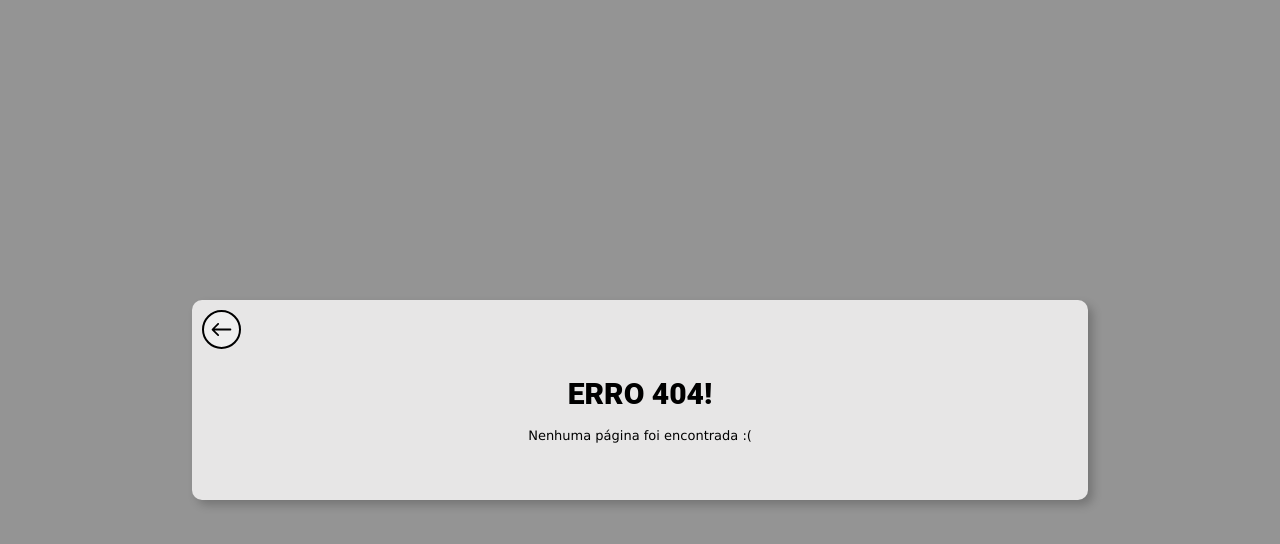
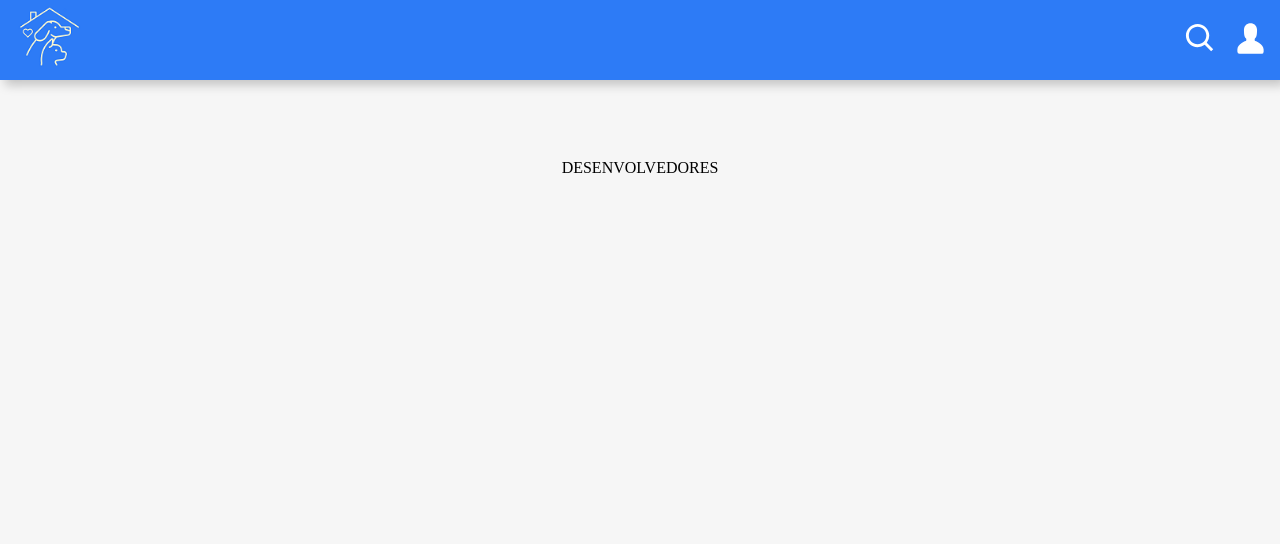
Before and after one commit to dudagiglioli/adotalp--web, a React (Create React App) app: page /desenvolvedores in a window 1280 px wide. Before the commit this address had no page. Shown: the top 544 px of the page. Built offline with nearby package versions, Linux system fonts and the light colour scheme.

Commit message:
Desenvolvedores is scripting...

```diff
--- a/src/components/Footer/Footer.module.scss
+++ b/src/components/Footer/Footer.module.scss
@@ -78,6 +78,7 @@
     &__text{
         color: white;
         font-family: 'Zeyada', cursive;
+        text-decoration: none;
     }
 }
 .button svg{
--- a/src/components/Footer/footer.tsx
+++ b/src/components/Footer/footer.tsx
@@ -1,6 +1,7 @@
 import styles from "./Footer.module.scss";
 import logo from "../../assets/logo.png";
 import { BiCommentError, BiCode } from "react-icons/bi";
+import { Link } from "react-router-dom";
 
 export default function Footer() {
     return (
@@ -22,10 +23,12 @@ export default function Footer() {
                         </h1>
                     </div>
                     <div className={styles.boxButton}>
-                        <div className={styles.button}>
-                            <BiCode size={"25px"} />
-                            <h1 className={styles.button__text}> Desenvolvedores </h1>
-                        </div>
+                        <Link to={"/desenvolvedores"}>
+                            <div className={styles.button}>
+                                <BiCode size={"25px"} />
+                                <h1 className={styles.button__text}> Desenvolvedores </h1>
+                            </div>
+                        </Link>
                         <div className={styles.button}>
                             <BiCommentError size={"25px"} />
                             <h1 className={styles.button__text}>Central de Ajuda</h1>
--- a/src/index.tsx
+++ b/src/index.tsx
@@ -7,6 +7,7 @@ import ErrorPage from "./pages/ErrorPage/errorpage";
 
 // 1- configurando o router
 import { createBrowserRouter, RouterProvider } from "react-router-dom";
+import Desenvolvedores from "./pages/Desenvolvedores/desenvolvedores";
 
 
 
@@ -20,6 +21,10 @@ const router = createBrowserRouter([
   {
     path: "cadastro",
     element: <Cadastro/>,
+  },
+  {
+    path: "desenvolvedores",
+    element: <Desenvolvedores/>
   }
 ]);
 
--- /dev/null
+++ b/src/pages/Desenvolvedores/Desenvolvedores.module.scss
@@ -0,0 +1,11 @@
+.back{
+    display: flex;
+    justify-content: center;
+    flex-direction: column;
+    padding: 5rem 10%;
+}
+.titleBox{
+    display: flex;
+    justify-content: center;
+    align-items: center;
+}
--- a/src/pages/Desenvolvedores/desenvolvedores.tsx
+++ b/src/pages/Desenvolvedores/desenvolvedores.tsx
@@ -0,0 +1,16 @@
+import Toolbar from "../../components/Toolbar/toolbar";
+import styles from "./Desenvolvedores.module.scss";
+
+export default function Desenvolvedores() {
+    return(
+        <body>
+            <Toolbar/>
+            <div className={styles.back}>
+                <div className={styles.titleBox}>
+                    <h1 className={styles.titleBox__title}> DESENVOLVEDORES </h1>
+                </div>
+
+            </div>
+        </body>
+    );
+}
```
